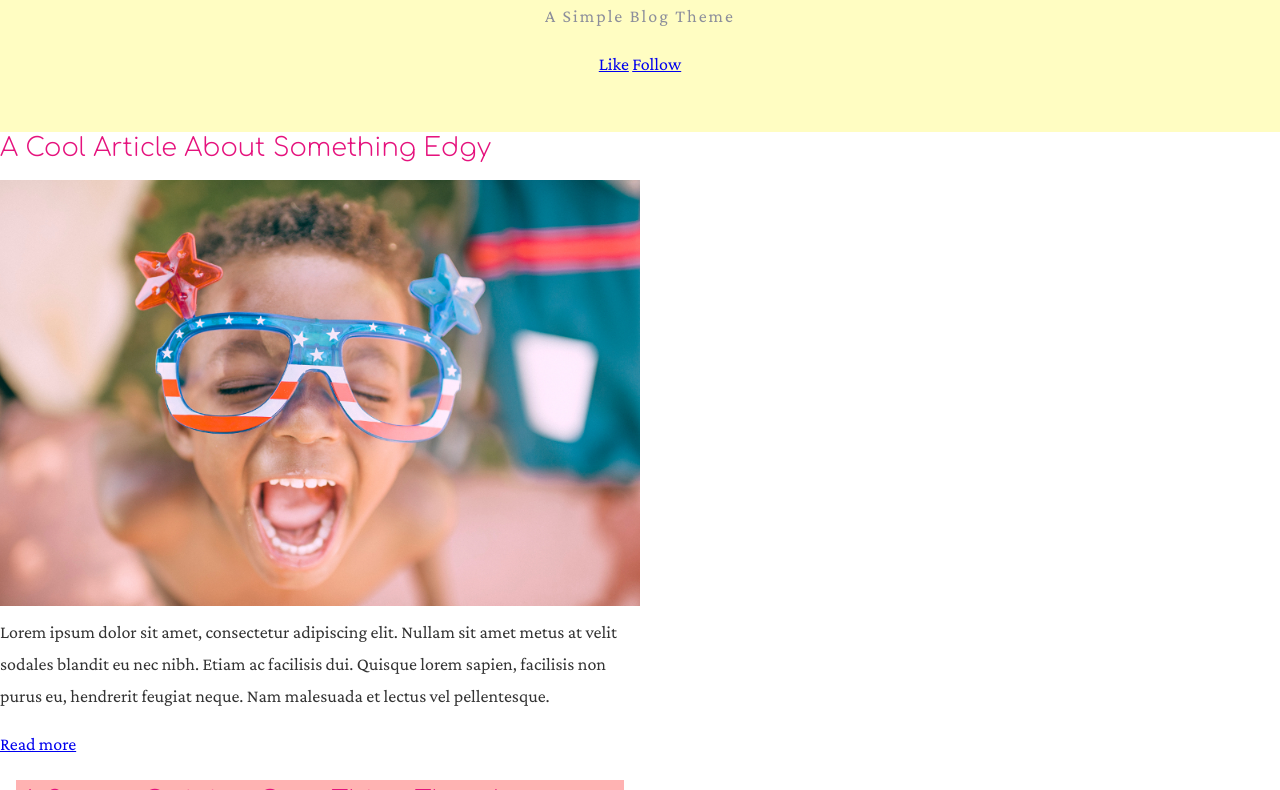
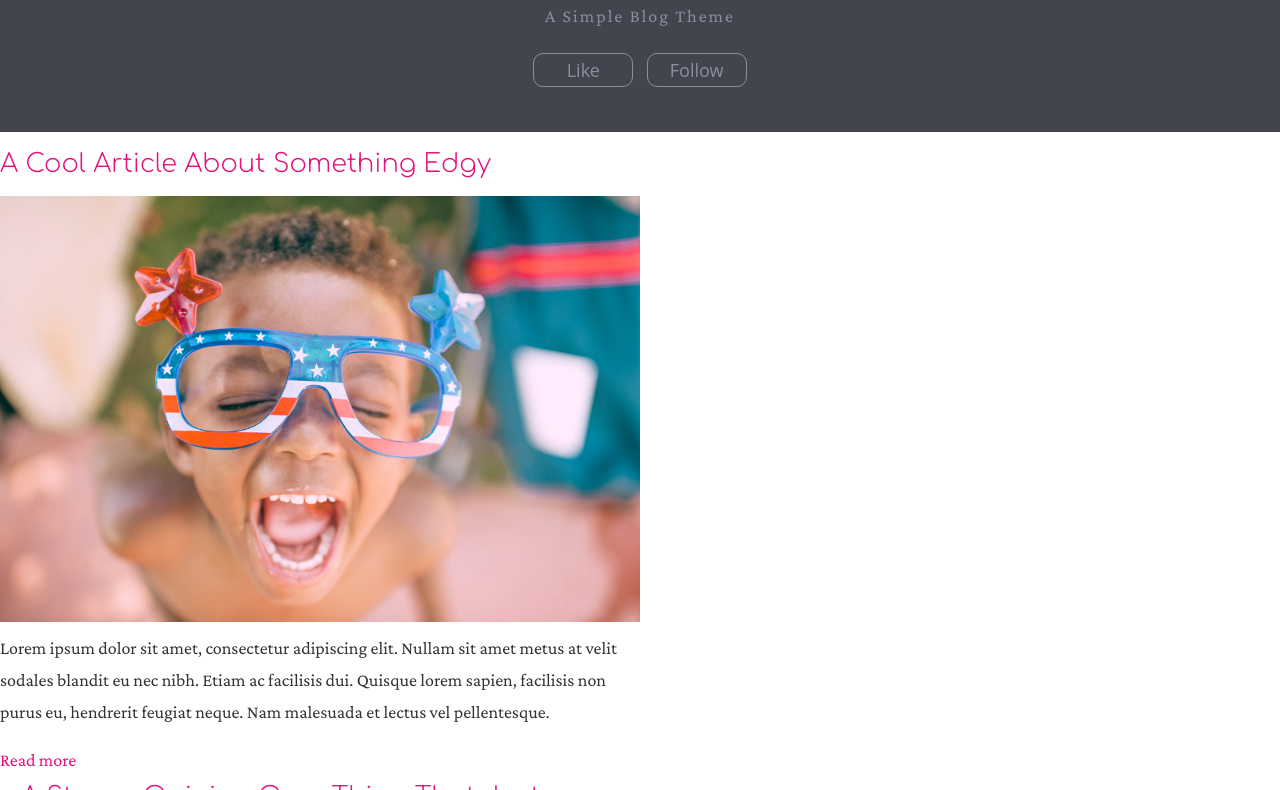
Before and after one commit to MatheKatalin/blog-test, a plain HTML site: page index.html in a window 1280 px wide. Shown: the part 68-858 px from the top of the page. Drawn offline with nearby package versions, Linux system fonts and the light colour scheme.

Commit message:
add base file structure

```diff
--- a/index.html
+++ b/index.html
@@ -13,8 +13,8 @@
   <header class="main-header">
 	  <h1>CodeBerry Light</h1>
 		<p>A Simple Blog Theme</p>
-		<a href="#">Like</a>
-		<a href="#">Follow</a>
+		<a class="button"href="#">Like</a>
+		<a class="button"href="#">Follow</a>
 	</header>
 	<main class= "primary-contenet"><article>
 		<h2>A Cool Article About Something Edgy</h2>
@@ -32,9 +32,9 @@
 		<h2>A Listicle For You and Your Boyfriend</h2>
 		<img class="picture" src="assets/q80S4Ro.jpg" alt="women">
 		<p>Lorem ipsum dolor sit amet, consectetur adipiscing elit. Nullam sit amet metus at velit sodales blandit eu nec nibh. Etiam ac facilisis dui. Quisque lorem sapien, facilisis non purus eu, hendrerit feugiat neque. Nam malesuada et lectus vel pellentesque.</p>
-		<a href="#">Read more</a>
+		<a class="load" href="#">Read more</a>
 	</article>
-	<a href="#">Load more stories...</a></main>
+	<a Class="load"href="#">Load more stories...</a></main>
 
 
 </body>
--- a/main.css
+++ b/main.css
@@ -128,6 +128,8 @@ table {
   border-collapse: collapse;
   border-spacing: 0;
 }
+/* ==== HELPER COLORS FOR LAYOUT ==== */
+/*
 .main-header {
   background-color: rgba(255, 248, 53, 0.3);
 }
@@ -138,7 +140,7 @@ table {
 .post {
   background-color: rgba(255, 0, 0, 0.3);
 }
-
+*/
 /* ==== BASE STYLES ==== */
 
 body {
@@ -177,6 +179,14 @@ header {
   text-align: center;
   padding: 1.25rem;
 }
+a {
+  color: #e5127d;
+  text-decoration: none;
+}
+
+a:hover {
+  color: #b60e63;
+}
 
 /* ==== LAYOUT STYLES ==== */
 h1,
@@ -194,7 +204,9 @@ figure,
 pre,
 table,
 fieldset,
-hr {
+hr img,
+.main-header,
+.primary-content {
   margin-bottom: 1rem;
 }
 
@@ -203,11 +215,38 @@ hr {
 .main-header {
   text-align: center;
   padding: 1.25rem;
+  color: #fff;
+  background-color: #42444e;
 }
 
 /* Article Styles */
 .post {
   width: 95%;
-  margin: 1.25rem auto;
+  margin: 0 auto 1rem;
   padding: 0.3125rem;
 }
+/* ==== COMPONENT STYLES ==== */
+
+.button {
+  display: inline-block;
+  border: 1px solid #8c8e9b;
+  color: #8c8e9b;
+  border-radius: 10px;
+  padding-right: 5px;
+  padding-left: 5px;
+  margin: 5px;
+  width: 100px;
+  font-family: "Open Sans", sans-serif;
+}
+
+.button:hover {
+  border: 1px solid #b60e63;
+}
+
+.load {
+  display: block;
+  text-align: center;
+  padding: 0.625rem;
+  font-size: 1.25rem;
+  color: #8c8e9b;
+}
```
